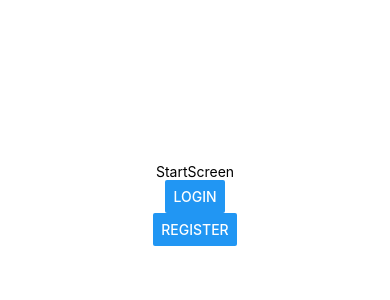
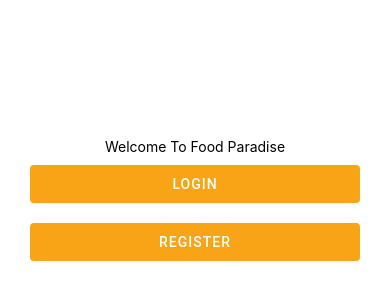
Before and after one commit to JaspalSingh1998/1000-food-paradise, a React Native app: screen /Start in a window 390 px wide. Shown: the part 218-518 px from the top of the page. Built offline with nearby package versions, Linux system fonts and the light colour scheme; no server answers; what react-native-status-bar-height would draw is missing.

Commit message:
Finished app

```diff
--- a/src/screens/Profile.tsx
+++ b/src/screens/Profile.tsx
@@ -1,8 +1,9 @@
 import React from 'react'
 import { View, Text, Image, SafeAreaView, StyleSheet } from 'react-native'
 import Ionicons from 'react-native-vector-icons/Ionicons';
+import Button from '../components/Button';
 
-const Profile = () => {
+const Profile = ({navigation}) => {
   return (
     <SafeAreaView>
       <View style={styles.container}>
@@ -48,6 +49,9 @@ const Profile = () => {
           <Ionicons style={styles.icon} name="close-circle-outline" size={20} />
           <Text style={{fontSize: 18}}>Remove Account</Text>
         </View>
+      </View>
+      <View style={{paddingHorizontal: 20}}>
+        <Button mode='custom' onPress={() => navigation.navigate('Start')}>Logout</Button>
       </View>
     </SafeAreaView>
   )
--- a/src/screens/StartScreen.tsx
+++ b/src/screens/StartScreen.tsx
@@ -1,18 +1,20 @@
 import React from 'react'
-import { Text, View, StyleSheet, Button } from 'react-native'
+import { Text, View, StyleSheet} from 'react-native'
+import Button from '../components/Button'
 
 const StartScreen = ({navigation}) => {
   return (
     <View style={styles.container}>
-        <Text>StartScreen</Text>
-        <Button title='Login' onPress={() => navigation.navigate('Login')}/>
-        <Button title='Register' onPress={() => navigation.navigate('Register')}/>
+        <Text>Welcome To Food Paradise</Text>
+        <Button mode='custom' onPress={() => navigation.navigate('Login')}>Login</Button>
+        <Button mode='custom' onPress={() => navigation.navigate('Register')}>Register</Button>
     </View>
   )
 }
 
 const styles = StyleSheet.create({
     container: {
+        paddingHorizontal: 30,
         flex: 1,
         backgroundColor: "#fff",
         alignItems: 'center',
```
